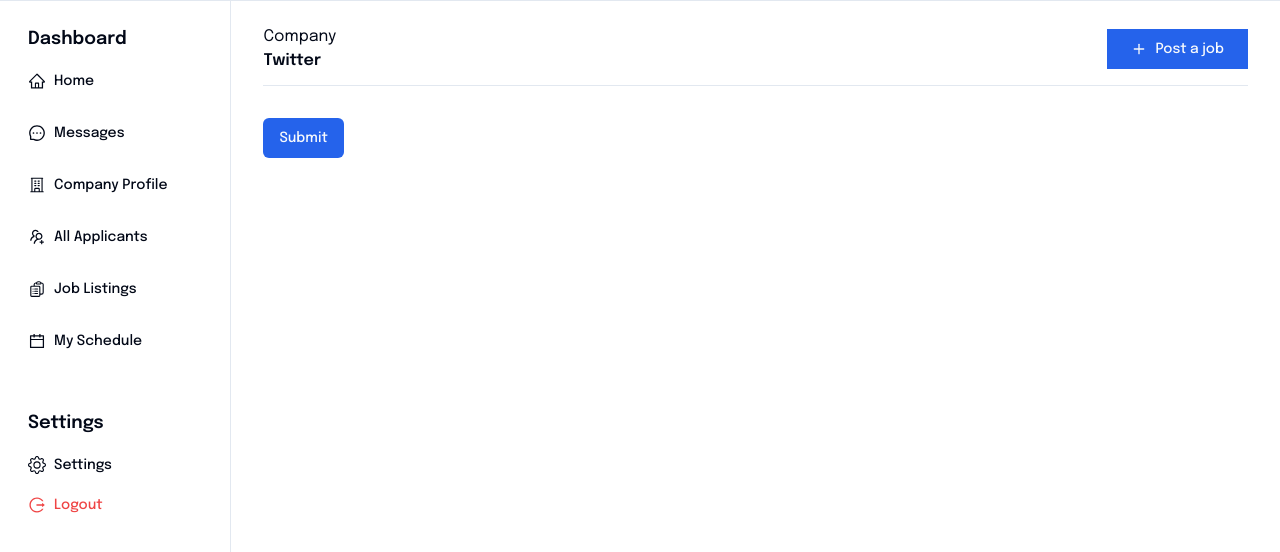
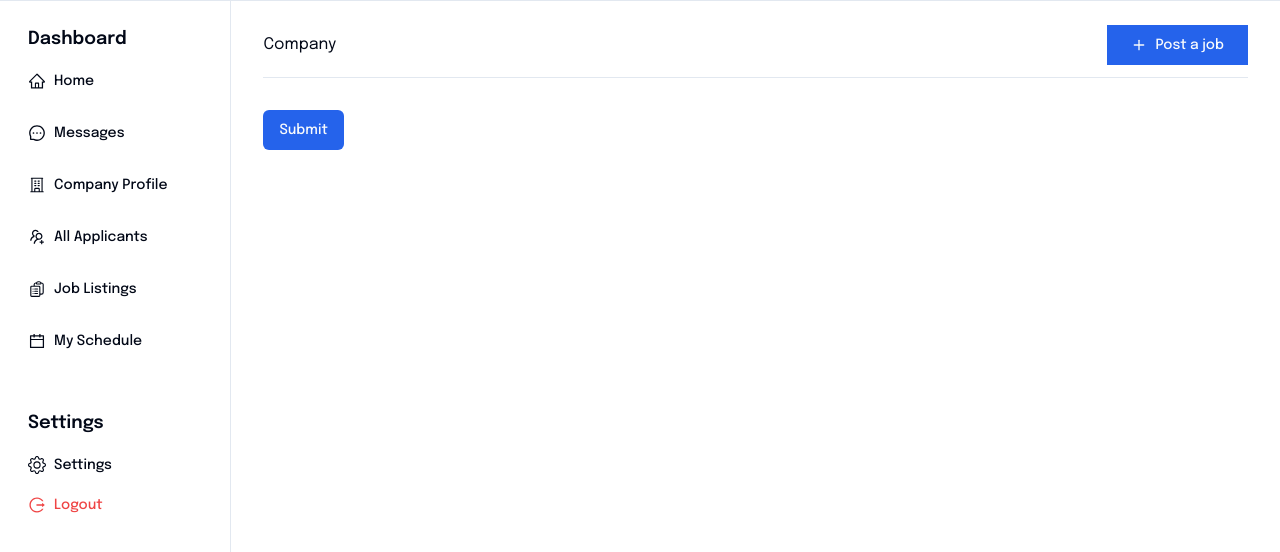
Before and after one commit to amaliartnaa/dashboard-job-hunt, a Next.js app: page / in a window 1280 px wide. Shown: the top 552 px of the page. Built offline with nearby package versions, Linux system fonts and the light colour scheme; no server answers.

Commit message:
feat: integration header

```diff
--- a/src/app/(dashboard)/layout.tsx
+++ b/src/app/(dashboard)/layout.tsx
@@ -3,6 +3,7 @@
 import "../globals.css";
 import Sidebar from "@/components/layouts/Sidebar/index";
 import Header from "@/components/layouts/Header";
+import NextAuthProvider from "@/context/NextAuthProvider";
 
 const epilogue = Epilogue({ subsets: ["latin"] });
 
@@ -20,6 +21,7 @@
     <html lang="en">
       <body className={epilogue.className}>
         <main>
+          <NextAuthProvider>
             <div className="border-t">
               <div className="bg-background">
                 <div className="flex flex-row">
@@ -35,6 +37,7 @@
                 </div>
               </div>
             </div>
+          </NextAuthProvider>
         </main>
       </body>
     </html>
--- a/src/components/layouts/Header/index.tsx
+++ b/src/components/layouts/Header/index.tsx
@@ -2,6 +2,7 @@
 
 import { Button } from '@/components/ui/button'
 import { PlusIcon } from 'lucide-react'
+import { useSession } from 'next-auth/react'
 import { useRouter } from 'next/navigation'
 import React, { FC } from 'react'
 
@@ -10,13 +11,16 @@
 const Header: FC<HeaderProps> = ({ }) => {
 
     const router = useRouter()
+    const {data: session} = useSession()
+
+    console.log(session)
 
     const navCreateJobPage = () => router.push('/post-a-job')
     return (
         <div className="pb-3 mb-8 border-b border-border flex flex-row items-center justify-between">
             <div className="">
                 <div className="">Company</div>
-                <div className="font-semibold">Twitter</div>
+                <div className="font-semibold">{session?.user.name}</div>
             </div>
             <div className="">
                 <Button onClick={navCreateJobPage} className="rounded-none py-3 px-6">
--- /dev/null
+++ b/src/context/NextAuthProvider.tsx
@@ -0,0 +1,18 @@
+"use client"
+
+import { SessionProvider } from 'next-auth/react'
+import React, { FC, ReactNode } from 'react'
+
+interface NextAuthProviderProps {
+  children: ReactNode
+}
+
+const NextAuthProvider: FC<NextAuthProviderProps> = ({ children }) => {
+  return (
+    <SessionProvider>
+      {children}
+    </SessionProvider>
+  )
+}
+
+export default NextAuthProvider
```
Lines whose indentation alone changed are shown as unchanged.
